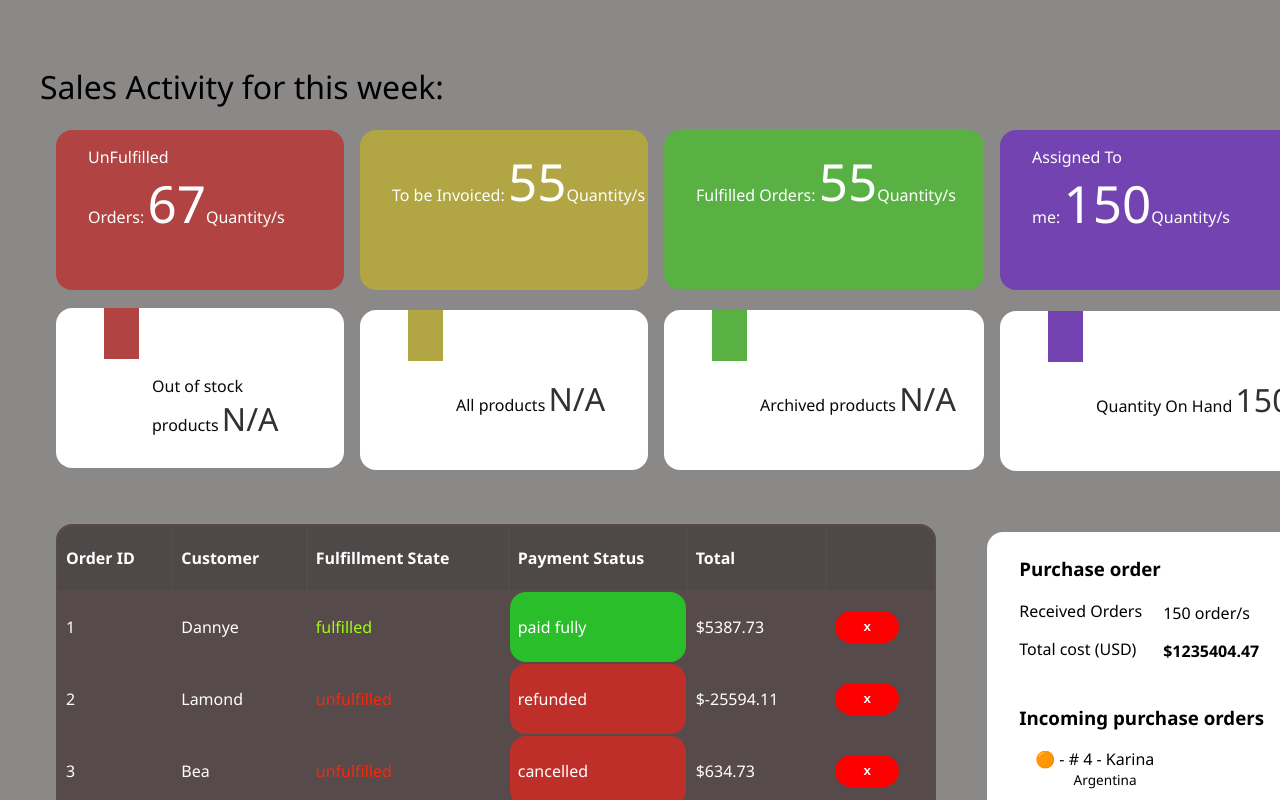
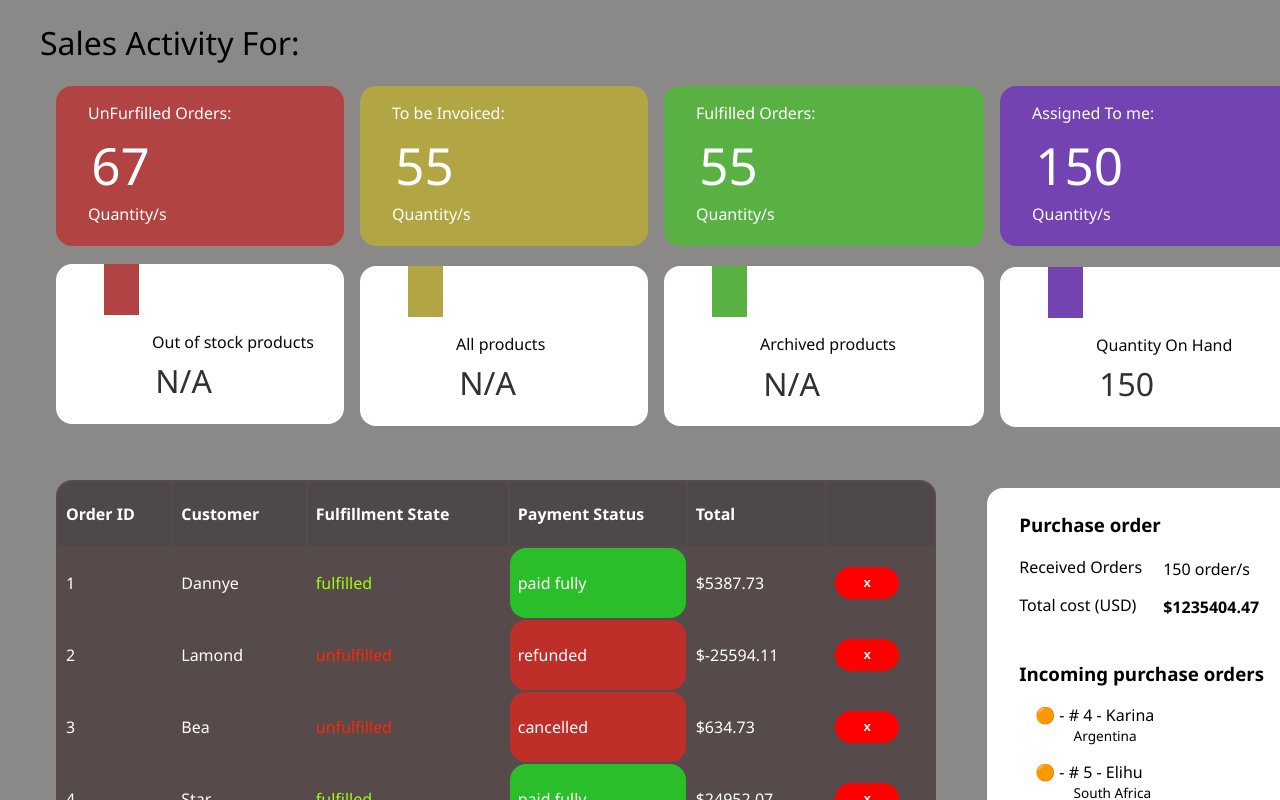
Before and after one commit to YungPharaoh65/SalesActivity-page, a React (Vite) app: page / in a window 1280 px wide. Shown: the top 800 px of the page. Built offline with nearby package versions, Linux system fonts and the light colour scheme.

Commit message:
made changes in Header.jsx

```diff
--- a/src/Header/Header.jsx
+++ b/src/Header/Header.jsx
@@ -20,55 +20,50 @@ function Header({ totalCost, unfulfilledCount, fulfilledCount, totalOrders }) {
 
     return (
         <header>
-            <br /><br />
-            <h1>Sales Activity for this week:</h1>
 
+      <h1>Sales Activity For: </h1>
       <div className={styles.box1}>
         <p className={styles.text1}>
-                    UnFulfilled Orders:
-                    <span className={styles.number}>{unfulfilledCount}</span>
-                    Quantity/s
+          UnFurfilled Orders:{" "}
+          <p className={styles.number}>{unfulfilledCount}</p> Quantity/s
         </p>
       </div>
-
       <div className={styles.moveyellow}>
         <div className={styles.move2}>
           <div className={styles.box2}>
             <p className={styles.text1}>
-                            To be Invoiced:
-                            <span className={styles.number}>{fulfilledCount}</span>
+              To be Invoiced: <p className={styles.number}>{fulfilledCount}</p>{" "}
               Quantity/s
-                        </p>
+            </p>{" "}
           </div>
         </div>
       </div>
-
       <div className={styles.move2}>
         <div className={styles.box3}>
           <p className={styles.text1}>
-                        Fulfilled Orders:
-                        <span className={styles.number}>{fulfilledCount}</span>
+            Fulfilled Orders: <p className={styles.number}>{fulfilledCount}</p>{" "}
             Quantity/s
-                    </p>
+          </p>{" "}
         </div>
       </div>
-
       <div className={styles.move2}>
         <div className={styles.box4}>
           <p className={styles.text1}>
-                        Assigned To me:
-                        <span className={styles.number}>{totalOrders}</span>
+            Assigned To me: <p className={styles.number}>{totalOrders}</p>{" "}
             Quantity/s
-                    </p>
+          </p>{" "}
         </div>
       </div>
-
+      {/* Second Row Boxes  with Info */} {/* Second Row Boxes  with Info */}{" "}
+      {/* Second Row Boxes  with Info */} {/* Second Row Boxes  with Info */}
+      {/* Second Row Boxes  with Info */} {/* Second Row Boxes  with Info */}{" "}
+      {/* Second Row Boxes  with Info */} {/* Second Row Boxes  with Info */}{" "}
+      {/* Second Row Boxes  with Info */}
       <br />
       <div className={styles.box11}>
-                <div className={styles.smallbox11}></div>
+        <div className={styles.smallbox11}></div>{" "}
         <p className={styles.text11}>
-                    Out of stock products
-                    <span className={styles.number1}>N/A</span>
+          Out of stock products <p className={styles.number1}>N/A</p>{" "}
         </p>
       </div>
       <br />
@@ -76,9 +71,8 @@ function Header({ totalCost, unfulfilledCount, fulfilledCount, totalOrders }) {
         <div className={styles.box21}>
           <div className={styles.smallbox21}></div>
           <p className={styles.text11}>
-                        All products
-                        <span className={styles.number1}>N/A</span>
-                    </p>
+            All products <p className={styles.number1}>N/A</p>{" "}
+          </p>{" "}
         </div>
       </div>
       <br />
@@ -86,9 +80,8 @@ function Header({ totalCost, unfulfilledCount, fulfilledCount, totalOrders }) {
         <div className={styles.box31}>
           <div className={styles.smallbox31}></div>
           <p className={styles.text11}>
-                        Archived products
-                        <span className={styles.number1}>N/A</span>
-                    </p>
+            Archived products <p className={styles.number1}>N/A</p>{" "}
+          </p>{" "}
         </div>
       </div>
       <br />
@@ -96,12 +89,55 @@ function Header({ totalCost, unfulfilledCount, fulfilledCount, totalOrders }) {
         <div className={styles.box41}>
           <div className={styles.smallbox41}></div>
           <p className={styles.text11}>
-                        Quantity On Hand
-                        <span className={styles.number1}>{totalOrders}</span>
-                    </p>
+            Quantity On Hand <p className={styles.number1}>{totalOrders}</p>{" "}
+          </p>{" "}
         </div>
       </div>
-
+      {/* Second Row Boxes  with Info */} {/* Second Row Boxes  with Info */}{" "}
+      {/* Second Row Boxes  with Info */} {/* Second Row Boxes  with Info */}
+      {/* Second Row Boxes  with Info */} {/* Second Row Boxes  with Info */}{" "}
+      {/* Second Row Boxes  with Info */} {/* Second Row Boxes  with Info */}{" "}
+      {/* Second Row Boxes  with Info */}
+      {/*Latest sale orders-by sales channel*/}
+      {/*Latest sale orders-by sales channel*/}
+      {/*Latest sale orders-by sales channel*/}
+      {/*Latest sale orders-by sales channel*/}
+      {/*Latest sale orders-by sales channel*/}
+      {/*Latest sale orders-by sales channel*/}
+      {/*Latest sale orders-by sales channel*/}
+      {/*Latest sale orders-by sales channel*/}
+      {/*Latest sale orders-by sales channel*/}
+      {/*Latest sale orders-by sales channel*/}
+      {/*Latest sale orders-by sales channel*/}
+      {/*Latest sale orders-by sales channel*/}
+      {/*Latest sale orders-by sales channel*/}
+      {/*Latest sale orders-by sales channel*/}
+      {/*Latest sale orders-by sales channel*/}
+      {/*Latest sale orders-by sales channel*/}
+      {/*Latest sale orders-by sales channel*/}
+      {/*Latest sale orders-by sales channel*/}
+      {/*Latest sale orders-by sales channel*/}
+      {/*Latest sale orders-by sales channel*/}
+      {/*Purchase Orders*/}
+      {/*Purchase Orders*/}
+      {/*Purchase Orders*/}
+      {/*Purchase Orders*/}
+      {/*Purchase Orders*/}
+      {/*Purchase Orders*/}
+      {/*Purchase Orders*/}
+      {/*Purchase Orders*/}
+      {/*Purchase Orders*/}
+      {/*Purchase Orders*/}
+      {/*Purchase Orders*/}
+      {/*Purchase Orders*/}
+      {/*Purchase Orders*/}
+      {/*Purchase Orders*/}
+      {/*Purchase Orders*/}
+      {/*Purchase Orders*/}
+      {/*Purchase Orders*/}
+      {/*Purchase Orders*/}
+      {/*Purchase Orders*/}
+      {/*Purchase Orders*/}
       <br />
 
             <div className={styles.move222}>
```
Lines whose indentation alone changed are shown as unchanged.
